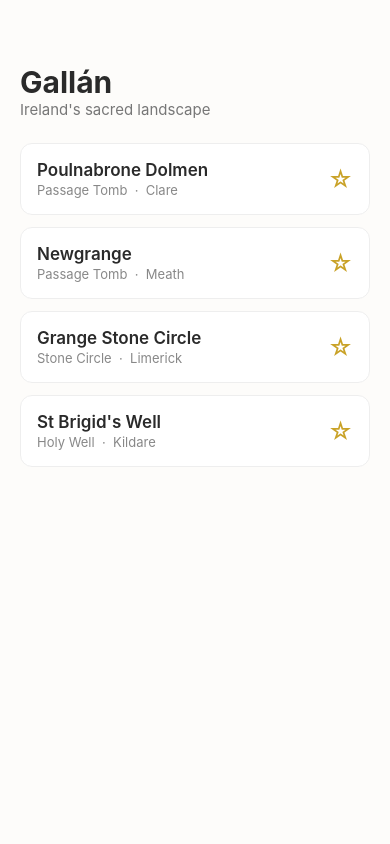
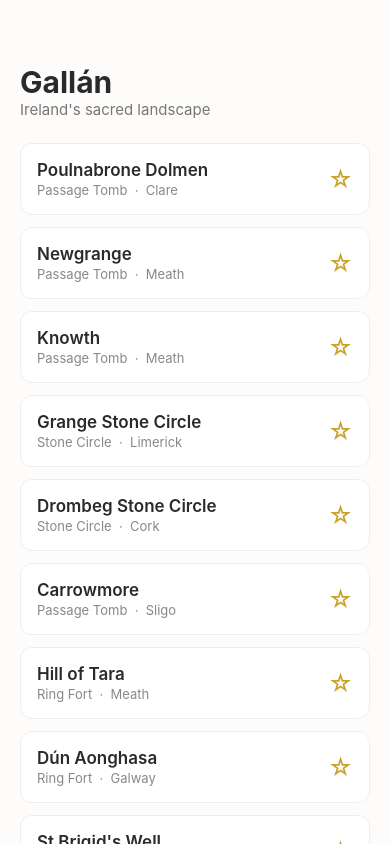
Before and after one commit to Lydiamorgan85/Gallan, a React Native app: screen / in a window 390 px wide. Built offline with nearby package versions, Linux system fonts and the light colour scheme.

Commit message:
Expand seed data with real Irish heritage sites across the country

```diff
--- a/src/data/seedSites.ts
+++ b/src/data/seedSites.ts
@@ -1,12 +1,13 @@
 /**
  * Starter dataset for Gallán.
  *
- * A small set of real, well known Irish sites so the app has something to show
- * on first run before a larger dataset is wired in. Loaded into the database on
+ * A spread of real, well known Irish heritage and sacred sites so the app has
+ * substantial, genuine content on first run. Loaded into the database on
  * startup via upsertSite, so editing an entry and restarting updates the stored
  * copy without creating duplicates.
  *
- * Coordinates are approximate and intended for map display, not survey use.
+ * Coordinates are approximate, intended for map display and distance sorting,
+ * not survey use. Descriptions are brief and factual.
  */
 
 import type { Site } from "../types/site";
@@ -33,7 +34,19 @@ export const SEED_SITES: Site[] = [
     longitude: -6.4755,
     county: "Meath",
     description:
-      "A large passage tomb famous for its alignment with the rising sun on the winter solstice.",
+      "A large passage tomb in the Brú na Bóinne complex, famous for its alignment with the rising sun on the winter solstice.",
+    isSaved: false,
+  },
+  {
+    id: "knowth",
+    name: "Knowth",
+    type: "passage_tomb",
+    period: "neolithic",
+    latitude: 53.7016,
+    longitude: -6.4922,
+    county: "Meath",
+    description:
+      "A great passage tomb holding one of the largest collections of megalithic art in Western Europe.",
     isSaved: false,
   },
   {
@@ -48,6 +61,54 @@ export const SEED_SITES: Site[] = [
     isSaved: false,
   },
   {
+    id: "drombeg",
+    name: "Drombeg Stone Circle",
+    type: "stone_circle",
+    period: "bronze_age",
+    latitude: 51.5647,
+    longitude: -9.0872,
+    county: "Cork",
+    description:
+      "A recumbent stone circle known as the Druid's Altar, aligned with the midwinter sunset.",
+    isSaved: false,
+  },
+  {
+    id: "carrowmore",
+    name: "Carrowmore",
+    type: "passage_tomb",
+    period: "neolithic",
+    latitude: 54.2506,
+    longitude: -8.5189,
+    county: "Sligo",
+    description:
+      "One of the largest and oldest complexes of megalithic tombs in Ireland.",
+    isSaved: false,
+  },
+  {
+    id: "hill-of-tara",
+    name: "Hill of Tara",
+    type: "ring_fort",
+    period: "iron_age",
+    latitude: 53.5804,
+    longitude: -6.6119,
+    county: "Meath",
+    description:
+      "The traditional seat of the High Kings of Ireland, a ceremonial landscape of banks, mounds and standing stones.",
+    isSaved: false,
+  },
+  {
+    id: "dun-aonghasa",
+    name: "Dún Aonghasa",
+    type: "ring_fort",
+    period: "bronze_age",
+    latitude: 53.1264,
+    longitude: -9.7681,
+    county: "Galway",
+    description:
+      "A dramatic prehistoric stone fort on the edge of a cliff on Inishmore, the largest of the Aran Islands.",
+    isSaved: false,
+  },
+  {
     id: "st-brigids-well-kildare",
     name: "St Brigid's Well",
     type: "holy_well",
@@ -55,7 +116,80 @@ export const SEED_SITES: Site[] = [
     latitude: 53.1547,
     longitude: -6.9236,
     county: "Kildare",
-    description: "A holy well associated with St Brigid, still a place of pilgrimage.",
+    description:
+      "A holy well associated with St Brigid, still a place of pilgrimage and prayer.",
+    isSaved: false,
+  },
+  {
+    id: "clonmacnoise",
+    name: "Clonmacnoise",
+    type: "high_cross",
+    period: "early_medieval",
+    latitude: 53.3264,
+    longitude: -7.9872,
+    county: "Offaly",
+    description:
+      "A monastic city on the Shannon, home to round towers, churches and celebrated high crosses.",
+    isSaved: false,
+  },
+  {
+    id: "monasterboice",
+    name: "Monasterboice",
+    type: "high_cross",
+    period: "early_medieval",
+    latitude: 53.7772,
+    longitude: -6.4181,
+    county: "Louth",
+    description:
+      "An early monastic site renowned for Muiredach's High Cross, among the finest in Ireland.",
+    isSaved: false,
+  },
+  {
+    id: "loughcrew",
+    name: "Loughcrew Cairns",
+    type: "cairn",
+    period: "neolithic",
+    latitude: 53.7442,
+    longitude: -7.1119,
+    county: "Meath",
+    description:
+      "A hilltop group of passage tombs and cairns, some aligned with the equinox sunrise.",
+    isSaved: false,
+  },
+  {
+    id: "beaghmore",
+    name: "Beaghmore Stone Circles",
+    type: "stone_circle",
+    period: "bronze_age",
+    latitude: 54.6947,
+    longitude: -6.9394,
+    county: "Tyrone",
+    description:
+      "A complex of stone circles, rows and cairns on the edge of the Sperrin Mountains.",
+    isSaved: false,
+  },
+  {
+    id: "turoe-stone",
+    name: "Turoe Stone",
+    type: "standing_stone",
+    period: "iron_age",
+    latitude: 53.2333,
+    longitude: -8.5833,
+    county: "Galway",
+    description:
+      "A granite standing stone carved in flowing La Tène Celtic style, among the finest of its kind.",
+    isSaved: false,
+  },
+  {
+    id: "ardgroom",
+    name: "Ardgroom Stone Circle",
+    type: "stone_circle",
+    period: "bronze_age",
+    latitude: 51.7333,
+    longitude: -9.8833,
+    county: "Cork",
+    description:
+      "A stone circle on the Beara Peninsula with fine views over the surrounding landscape.",
     isSaved: false,
   },
 ];
```
